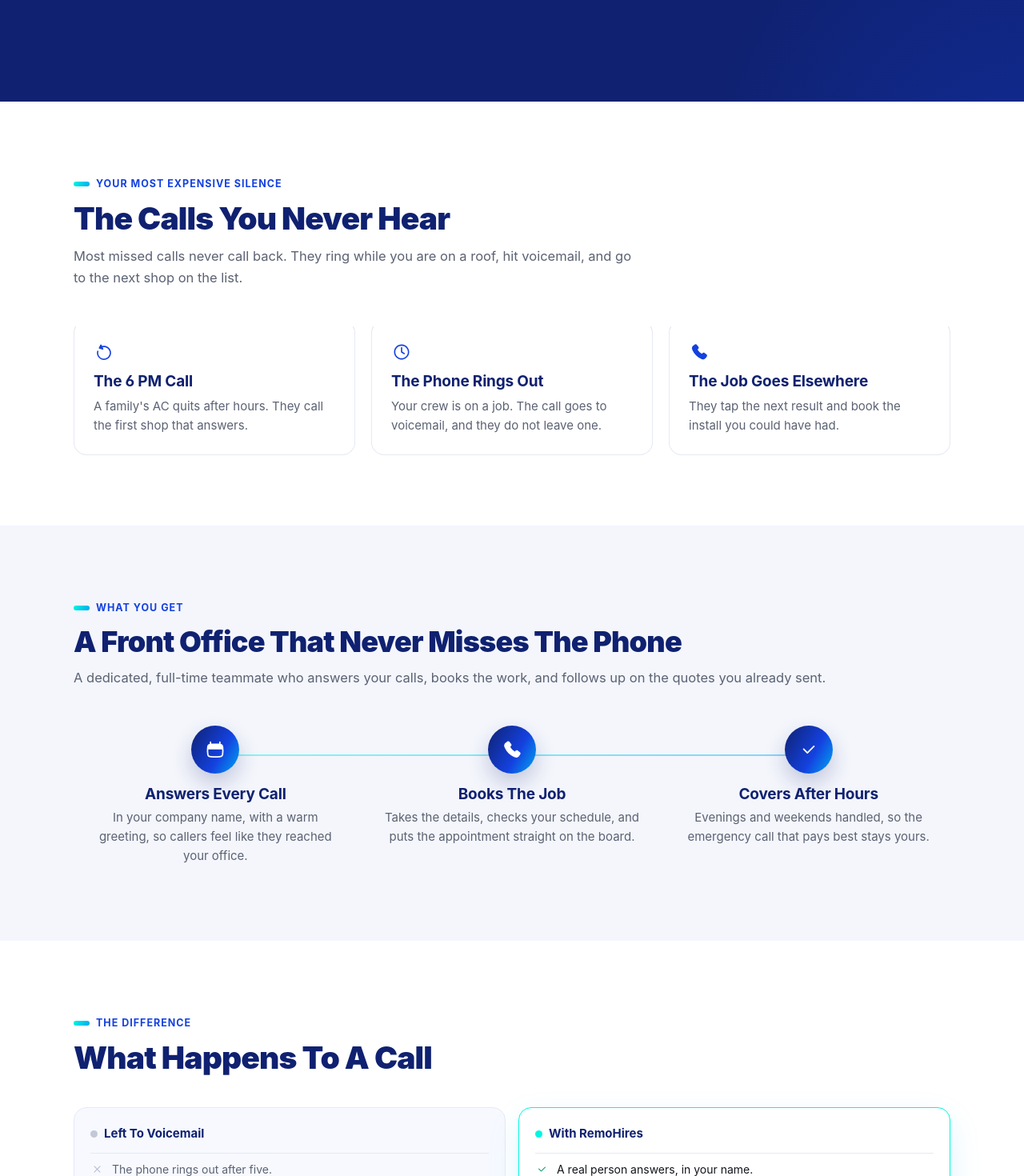
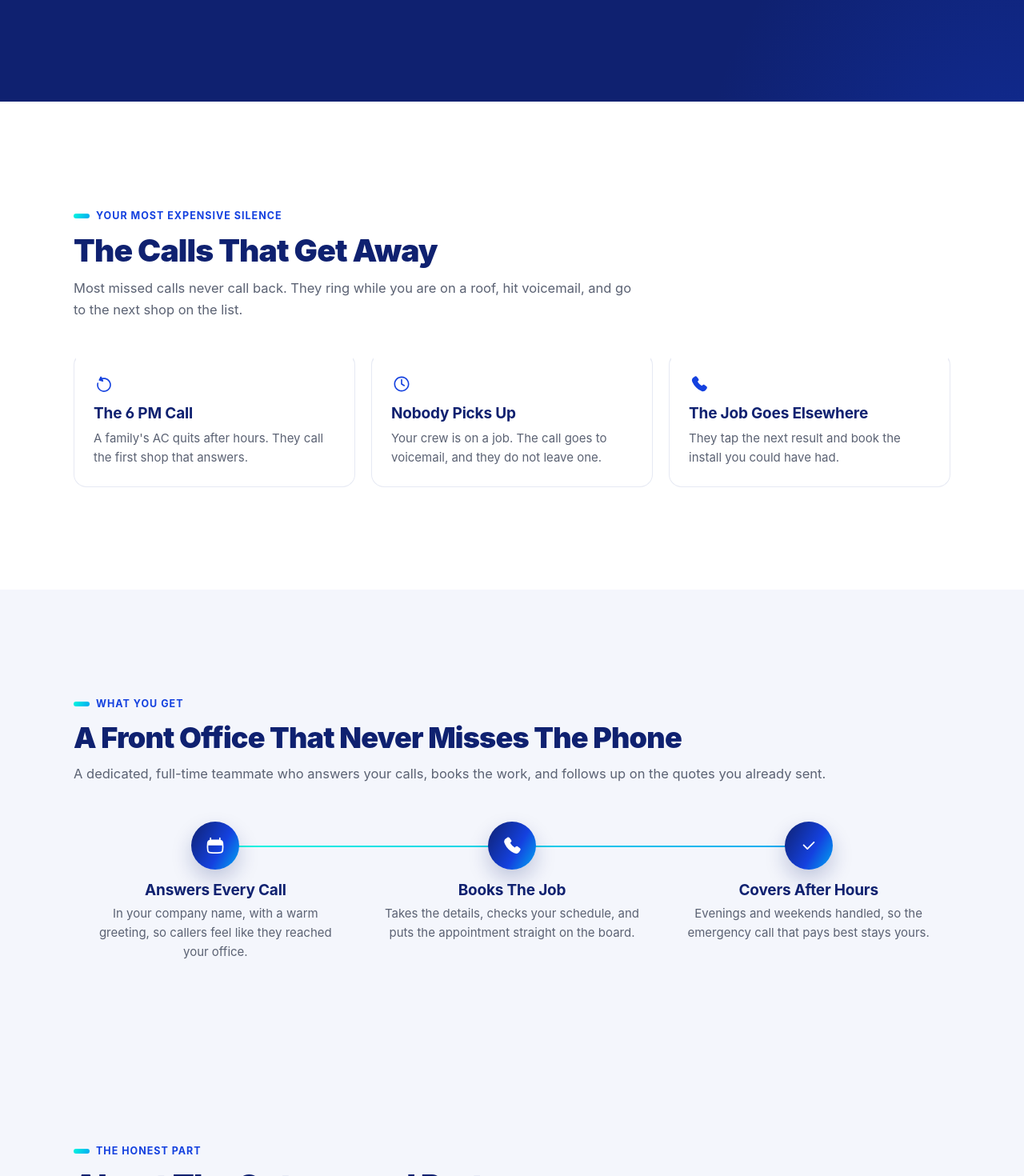
Before and after one commit to humblehg-org/remohires_marketing-LandingPage, a Next.js app: page /hvac in a window 1280 px wide. Shown: the part 1330-2800 px from the top of the page at 80% size. Built offline with nearby package versions, Linux system fonts and the light colour scheme; a web font is replaced by a local one.

Commit message:
Final UI polish: unified hover zoom and dynamic stroke on Honest Part cards

```diff
--- a/src/app/hvac.css
+++ b/src/app/hvac.css
@@ -47,10 +47,14 @@ header.nav{position:sticky;top:0;z-index:50;background:rgba(255,255,255,.82);bac
 header.nav.scrolled{box-shadow:0 8px 30px rgba(15,33,112,.10);background:rgba(255,255,255,.93)}
 .nav .row{display:flex;align-items:center;justify-content:space-between;height:70px;gap:16px}
 .nav .links{display:flex;gap:26px;align-items:center}
-.nav .links a{font-size:14.5px;font-weight:500;color:var(--ink);opacity:.82;transition:opacity .18s,color .18s}
-.nav .links a:hover{opacity:1;color:var(--blue)}
+.nav .links a{font-size:14.5px;font-weight:500;color:var(--ink);opacity:.82;display:inline-block;transition:opacity .18s,color .18s,transform .3s ease-out}
+.nav .links a:not(.cta):hover{opacity:1;color:var(--blue);transform:scale(1.1)}
 .nav .links a.cta{color:#fff;opacity:1;padding:10px 20px;font-size:14px}
-@media(max-width:860px){.nav .links a:not(.cta){display:none}}
+.nav .links .cta-wrap{display:inline-flex;overflow:hidden;max-width:0;margin-left:-26px}
+.nav .links .cta-wrap.show{max-width:280px;margin-left:0}
+.nav .links .cta-wrap .cta{opacity:0;transform:scale(.95);transition:opacity .35s ease,transform .35s ease}
+.nav .links .cta-wrap.show .cta{opacity:1;transform:scale(1)}
+@media(max-width:860px){.nav .links a:not(.cta){display:none}.nav .links .cta-wrap{margin-left:0}}
 
 .hero{position:relative;overflow:hidden;background:radial-gradient(60% 70% at 88% -10%,rgba(0,247,223,.16),transparent 60%),radial-gradient(50% 60% at -5% 10%,rgba(20,65,223,.10),transparent 60%),var(--lgrey)}
 .hero .grid{display:grid;grid-template-columns:1.08fr .92fr;gap:48px;align-items:start;padding:76px 0 88px}
@@ -84,6 +88,8 @@ a.thankyou-logo{margin-bottom:40px;width:160px;height:32px}
 @media(max-width:560px){.thankyou-list{grid-template-columns:1fr}.thankyou-booking{padding:18px}}
 
 section{padding:var(--gap) 0}
+.section-pad{padding:128px 0}
+@media(max-width:820px){.section-pad{padding:72px 0}}
 .sec-head{max-width:700px;margin-bottom:40px}
 .sec-head h2{margin-top:12px}
 .sec-head p{color:var(--muted);font-size:16.5px;margin-top:12px}
@@ -108,18 +114,29 @@ section{padding:var(--gap) 0}
 #pain .card:hover{border-top-color:var(--turq)}
 
 /* how-it-works flow */
-.flow{display:grid;grid-template-columns:repeat(3,1fr);gap:16px;position:relative}
-.flow::before{content:"";position:absolute;top:42px;left:16%;right:16%;height:2px;background:linear-gradient(90deg,var(--turq),var(--sky));opacity:.45;z-index:0}
+.flow{display:grid;grid-template-columns:repeat(3,1fr);gap:16px;align-items:start;position:relative}
+.flow-line{position:absolute;top:36px;left:16%;right:16%;height:2px;background:linear-gradient(90deg,var(--turq),var(--sky));opacity:.45;transform:translateY(-50%);z-index:0}
 .flow .card{background:transparent;border:none;box-shadow:none;text-align:center;padding:6px 18px;position:relative;z-index:1}
 .flow .card:hover{transform:none;box-shadow:none}
 .flow .card .ic{width:28px;height:28px;color:#fff;background:var(--grad-navy);padding:16px;border-radius:50%;box-sizing:content-box;margin:0 auto 16px;display:block;box-shadow:0 12px 26px rgba(15,33,112,.22)}
 .flow .card:hover .ic{transform:scale(1.08);color:#fff}
 .flow .card h3{margin-bottom:6px}
-@media(max-width:820px){.flow{grid-template-columns:1fr;gap:8px}.flow::before{display:none}.flow .card{padding:14px 18px}}
+@media(max-width:820px){.flow{grid-template-columns:1fr;gap:8px}.flow-line{display:none}.flow .card{padding:14px 18px}}
+
+/* the honest part: left-aligned icon + text cards */
+.honestgrid{display:grid;grid-template-columns:repeat(2,1fr);gap:24px}
+.honestgrid .card{background:#fff;border:1px solid transparent;box-shadow:none;border-radius:20px;text-align:left;padding:28px;display:flex;flex-direction:row;align-items:flex-start;gap:20px;transition:transform .2s ease,box-shadow .2s ease,border-color .2s ease}
+.honestgrid .card:hover{transform:scale(1.05);box-shadow:0 0 20px rgba(0,247,223,.45);border-color:var(--turq)}
+.honestgrid .card .ic{width:28px;height:28px;color:#fff;background:var(--grad-navy);padding:16px;border-radius:50%;box-sizing:content-box;flex:none;display:block;margin:0;transition:none}
+.honestgrid .card:hover .ic{transform:none;color:#fff}
+.honestgrid .card .honesttext{display:flex;flex-direction:column;text-align:left}
+.honestgrid .card h3{margin-bottom:8px}
+.honestgrid .card p{margin:0}
+@media(max-width:820px){.honestgrid{grid-template-columns:1fr;gap:16px}.honestgrid .card{padding:20px}}
 
 /* founding pilot guarantee strip */
 .strip{display:grid;grid-template-columns:repeat(3,1fr);background:#fff;border:1px solid var(--line);border-radius:20px;overflow:visible;box-shadow:0 18px 44px rgba(15,33,112,.07)}
-.strip .card{border:none;border-radius:16px;box-shadow:none;border-right:1px solid var(--line);padding:26px 24px;transition:transform .3s ease,box-shadow .3s ease,background .3s ease}
+.strip .card{border:none;border-radius:16px;box-shadow:none;border-right:1px solid var(--line);padding:26px 24px;transition:transform .2s ease,box-shadow .2s ease,background .2s ease}
 .strip .card:first-child{border-radius:16px 0 0 16px}
 .strip .card:last-child{border-right:none;border-radius:0 16px 16px 0}
 .strip .card:hover{transform:scale(1.05);box-shadow:0 20px 40px rgba(15,33,112,.16);background:var(--ash);position:relative;z-index:2}
@@ -185,13 +202,19 @@ section{padding:var(--gap) 0}
 .proof small{color:var(--muted);display:block;margin-top:10px;font-weight:600}
 @media(max-width:560px){.proof{flex-direction:column;gap:16px;padding:24px}}
 
-.faq details{background:#fff;border:1px solid var(--line);border-radius:14px;padding:4px 20px;margin-bottom:12px;transition:box-shadow .2s ease,border-color .2s ease}
-.faq details[open]{box-shadow:0 12px 30px rgba(15,33,112,.08);border-color:#d7def5}
-.faq summary{cursor:pointer;font-weight:700;color:var(--navy);padding:16px 0;list-style:none;display:flex;justify-content:space-between;align-items:center;gap:16px;font-size:16px}
-.faq summary::-webkit-details-marker{display:none}
-.faq summary::after{content:"+";font-size:22px;color:var(--blue);font-weight:400;transition:transform .2s ease;flex:none}
-.faq details[open] summary::after{transform:rotate(45deg)}
-.faq p{color:var(--muted);padding:0 0 18px;font-size:15px}
+.faqitem{background:#fff;border:1px solid var(--line);border-radius:14px;padding:4px 20px;margin-bottom:12px;transition:box-shadow .2s ease,border-color .2s ease}
+.faqitem.open{box-shadow:0 12px 30px rgba(15,33,112,.08);border-color:#d7def5}
+.faqitem-summary{cursor:pointer;font-weight:700;color:var(--navy);padding:16px 0;font-size:16px;width:100%;background:none;border:none;font-family:inherit;text-align:left;display:flex;justify-content:space-between;align-items:center;gap:16px}
+.faqitem-icon{position:relative;width:16px;height:16px;flex:none}
+.faqitem-icon::before,.faqitem-icon::after{content:"";position:absolute;top:50%;left:50%;background:var(--blue);transform:translate(-50%,-50%);transition:transform .3s ease}
+.faqitem-icon::before{width:16px;height:2px}
+.faqitem-icon::after{width:2px;height:16px}
+.faqitem.open .faqitem-icon::after{transform:translate(-50%,-50%) rotate(90deg) scaleY(0)}
+.faqitem-body{display:grid;grid-template-rows:0fr;transition:grid-template-rows .2s ease-in-out}
+.faqitem.open .faqitem-body{grid-template-rows:1fr}
+.faqitem-inner{overflow:hidden}
+.faqitem-inner p{color:var(--muted);padding:0 0 18px;font-size:15px;opacity:0;transition:opacity .12s ease}
+.faqitem.open .faqitem-inner p{opacity:1;transition:opacity .2s ease .05s}
 
 .final{background:var(--grad-navy);color:#fff;border-radius:26px;padding:56px;text-align:center;position:relative;overflow:hidden}
 .final::after{content:"";position:absolute;width:340px;height:340px;border-radius:50%;background:radial-gradient(circle,rgba(0,247,223,.32),transparent 70%);top:-120px;right:-80px;pointer-events:none}
@@ -231,7 +254,7 @@ footer a{color:var(--turq);font-weight:600}
 
 @media (prefers-reduced-motion: reduce){
   .reveal{opacity:1;transform:none;transition:none;filter:none !important}
-  .btn,.card,.card .ic,.lead-form input{transition:none}
+  .btn,.card,.card .ic,.lead-form input,.nav .links a,.nav .links .cta-wrap .cta,.faqitem-body,.faqitem-inner p,.faqitem-icon::before,.faqitem-icon::after{transition:none}
   .callcard,.callrow,.btn.glow{animation:none;opacity:1}
   .herotrust .ic,.herotrust span:last-child{opacity:1;transform:none;transition:none}
   html{scroll-behavior:auto}
--- a/src/app/hvac/page.tsx
+++ b/src/app/hvac/page.tsx
@@ -5,6 +5,7 @@ import { SiteHeader } from "@/components/hvac/site-header";
 import { ScrollProgress } from "@/components/hvac/scroll-progress";
 import { StatCounter } from "@/components/hvac/stat-counter";
 import { Reveal } from "@/components/hvac/reveal";
+import { FaqItem } from "@/components/hvac/faq-item";
 import { TopStrip } from "@/components/hvac/top-strip";
 import { SelfCheck } from "@/components/hvac/self-check";
 import { LeadForm } from "@/components/hvac/lead-form";
@@ -62,7 +63,7 @@ const painPoints = [
   },
   {
     icon: IconClockFilled,
-    title: "The Phone Rings Out",
+    title: "Nobody Picks Up",
     body: "Your crew is on a job. The call goes to voicemail, and they do not leave one.",
   },
   {
@@ -90,8 +91,31 @@ const howItems = [
   },
 ];
 
+const honestCards = [
+  {
+    icon: IconUserCheck,
+    title: "Clear, Phone-Ready English",
+    body: "Every teammate is screened for clear spoken English before you ever meet them.",
+  },
+  {
+    icon: IconBriefcase,
+    title: "Trained On Your Business First",
+    body: "They learn your services, your pricing, and how you like calls handled before they take a single call.",
+  },
+  {
+    icon: IconPhoneCallFilled,
+    title: "One Dedicated Person",
+    body: "You get the same full-time teammate, in your company name. Not a rotating call-center pool, and not a bot.",
+  },
+  {
+    icon: IconBanknote,
+    title: "Backed By A Guarantee",
+    body: "If the fit is wrong, we replace them. Your first month is money back.",
+  },
+];
+
 const themRows = [
-  "The phone rings out after five.",
+  "The call goes to voicemail after five.",
   "The voicemail sits until morning.",
   "The homeowner books whoever answered.",
 ];
@@ -174,6 +198,8 @@ export default function QuotesPage() {
                   question="How many calls go to voicemail in a busy week?"
                   options={selfCheckOptions}
                   path="quotes"
+                  ctaText="Cover My Phones"
+                  microcopyText="Risk-free. Money back your first month, and cancel anytime."
                 />
               </Reveal>
               <div className="hero-right">
@@ -221,7 +247,8 @@ export default function QuotesPage() {
                       <span className="tag blue">Handled</span>
                     </div>
                     <p className="illus">
-                      Illustrative: how one job moves through your follow-up.
+                      Illustrative: how one after-hours call becomes a booked
+                      job.
                     </p>
                   </div>
                 </Reveal>
@@ -292,19 +319,19 @@ export default function QuotesPage() {
         </section>
 
         {/* ---------- Pain ---------- */}
-        <section id="pain">
+        <section id="pain" className="section-pad">
           <div className="wrap">
             <Reveal className="sec-head">
               <span className="eyebrow">Your Most Expensive Silence</span>
-              <h2>The Calls You Never Hear</h2>
+              <h2>The Calls That Get Away</h2>
               <p>
                 Most missed calls never call back. They ring while you are on
                 a roof, hit voicemail, and go to the next shop on the list.
               </p>
             </Reveal>
             <div className="grid3">
-              {painPoints.map((p) => (
-                <Reveal key={p.title} className="card">
+              {painPoints.map((p, i) => (
+                <Reveal key={p.title} className="card" delay={0.1 * (i + 1)}>
                   <span className="ic">
                     <p.icon />
                   </span>
@@ -317,7 +344,7 @@ export default function QuotesPage() {
         </section>
 
         {/* ---------- What you get ---------- */}
-        <section id="how" className="tint">
+        <section id="how" className="tint section-pad">
           <div className="wrap">
             <Reveal className="sec-head">
               <span className="eyebrow">What You Get</span>
@@ -331,8 +358,11 @@ export default function QuotesPage() {
               </p>
             </Reveal>
             <div className="flow">
-              {howItems.map((f) => (
-                <Reveal key={f.title} className="card">
+              <Reveal className="flow-line" delay={0.15}>
+                {null}
+              </Reveal>
+              {howItems.map((f, i) => (
+                <Reveal key={f.title} className="card" delay={0.1 + i * 0.15}>
                   <span className="ic">
                     <f.icon />
                   </span>
@@ -344,14 +374,41 @@ export default function QuotesPage() {
           </div>
         </section>
 
+        {/* ---------- The honest part ---------- */}
+        <section id="honest" className="tint">
+          <div className="wrap">
+            <Reveal className="sec-head">
+              <span className="eyebrow">The Honest Part</span>
+              <h2>About The Outsourced Part</h2>
+              <p>
+                Your reputation rides on every call. This is how we protect
+                it.
+              </p>
+            </Reveal>
+            <div className="honestgrid">
+              {honestCards.map((f, i) => (
+                <Reveal key={f.title} className="card" delay={0.1 * (i + 1)}>
+                  <span className="ic">
+                    <f.icon />
+                  </span>
+                  <div className="honesttext">
+                    <h3>{f.title}</h3>
+                    <p>{f.body}</p>
+                  </div>
+                </Reveal>
+              ))}
+            </div>
+          </div>
+        </section>
+
         {/* ---------- What happens to a quote ---------- */}
-        <section>
+        <section className="section-pad">
           <div className="wrap">
             <Reveal className="sec-head" style={{ maxWidth: 720 }}>
               <span className="eyebrow">The Difference</span>
               <h2>What Happens To A Call</h2>
             </Reveal>
-            <Reveal className="vs">
+            <Reveal className="vs" delay={0.15}>
               <div className="col them">
                 <h4>
                   <span className="dotm" />
@@ -385,13 +442,13 @@ export default function QuotesPage() {
         </section>
 
         {/* ---------- Proof ---------- */}
-        <section>
+        <section className="section-pad">
           <div className="wrap">
             <Reveal className="sec-head" style={{ marginBottom: 22 }}>
               <span className="eyebrow">Proof</span>
               <h2>Built With A Real HVAC Owner</h2>
             </Reveal>
-            <Reveal className="proof">
+            <Reveal className="proof" delay={0.15}>
               <Image
                 className="prooflogo"
                 src="/lhp-logo.png"
@@ -412,7 +469,7 @@ export default function QuotesPage() {
         </section>
 
         {/* ---------- Founding pilot ---------- */}
-        <section id="offer" className="tint">
+        <section id="offer" className="tint section-pad">
           <div className="wrap">
             <Reveal className="sec-head">
               <span className="eyebrow">Founding Pilot</span>
@@ -424,8 +481,8 @@ export default function QuotesPage() {
               </p>
             </Reveal>
             <div className="strip">
-              {pilotCards.map((c) => (
-                <Reveal key={c.title} className="card">
+              {pilotCards.map((c, i) => (
+                <Reveal key={c.title} className="card" delay={0.1 * (i + 1)}>
                   <span className="ic">
                     <c.icon />
                   </span>
@@ -449,7 +506,13 @@ export default function QuotesPage() {
                 Leave your name and email. A real person here will reach out
                 once to see if we are a fit.
               </p>
-              <LeadForm source="bottom_form" center path="quotes" />
+              <LeadForm
+                source="bottom_form"
+                center
+                path="quotes"
+                ctaText="Cover My Phones"
+                microcopyText="Risk-free. Money back your first month, and cancel anytime."
+              />
             </Reveal>
           </div>
         </section>
@@ -463,10 +526,7 @@ export default function QuotesPage() {
             </Reveal>
             <Reveal className="faq">
               {faqs.map((item) => (
-                <details key={item.q}>
-                  <summary>{item.q}</summary>
-                  <p>{item.a}</p>
-                </details>
+                <FaqItem key={item.q} q={item.q} a={item.a} />
               ))}
             </Reveal>
           </div>
--- /dev/null
+++ b/src/components/hvac/faq-item.tsx
@@ -0,0 +1,26 @@
+"use client";
+
+import { useState } from "react";
+
+export function FaqItem({ q, a }: { q: string; a: string }) {
+  const [open, setOpen] = useState(false);
+
+  return (
+    <div className={`faqitem${open ? " open" : ""}`}>
+      <button
+        type="button"
+        className="faqitem-summary"
+        aria-expanded={open}
+        onClick={() => setOpen((v) => !v)}
+      >
+        {q}
+        <span className="faqitem-icon" aria-hidden="true" />
+      </button>
+      <div className="faqitem-body">
+        <div className="faqitem-inner">
+          <p>{a}</p>
+        </div>
+      </div>
+    </div>
+  );
+}
--- a/src/components/hvac/reveal.tsx
+++ b/src/components/hvac/reveal.tsx
@@ -6,11 +6,13 @@ export function Reveal({
   direction,
   className,
   style,
+  delay,
   children,
 }: {
   direction?: "l" | "r";
   className?: string;
   style?: React.CSSProperties;
+  delay?: number;
   children: ReactNode;
 }) {
   const ref = useRef<HTMLDivElement>(null);
@@ -38,9 +40,11 @@ export function Reveal({
   }, []);
 
   const classes = ["reveal", direction, className].filter(Boolean).join(" ");
+  const combinedStyle =
+    delay !== undefined ? { ...style, transitionDelay: `${delay}s` } : style;
 
   return (
-    <div ref={ref} className={classes} style={style}>
+    <div ref={ref} className={classes} style={combinedStyle}>
       {children}
     </div>
   );
--- a/src/components/hvac/self-check.tsx
+++ b/src/components/hvac/self-check.tsx
@@ -32,12 +32,16 @@ export function SelfCheck({
   options = DEFAULT_OPTIONS,
   source = "hero_selfcheck",
   path = "home",
+  ctaText,
+  microcopyText,
 }: {
   id?: string;
   question?: string;
   options?: SelfCheckOption[];
   source?: string;
   path?: LeadPath;
+  ctaText?: string;
+  microcopyText?: string;
 }) {
   const [selected, setSelected] = useState<string | null>(null);
   const [revealed, setRevealed] = useState(false);
@@ -77,6 +81,8 @@ export function SelfCheck({
           qualifier={selected ?? undefined}
           focusToken={focusToken}
           path={path}
+          ctaText={ctaText}
+          microcopyText={microcopyText}
         />
       </div>
       <button
```
Also changed, not shown: src/components/hvac/lead-form.tsx (+9 -5 lines), src/components/hvac/site-header.tsx (+7 -3 lines).
